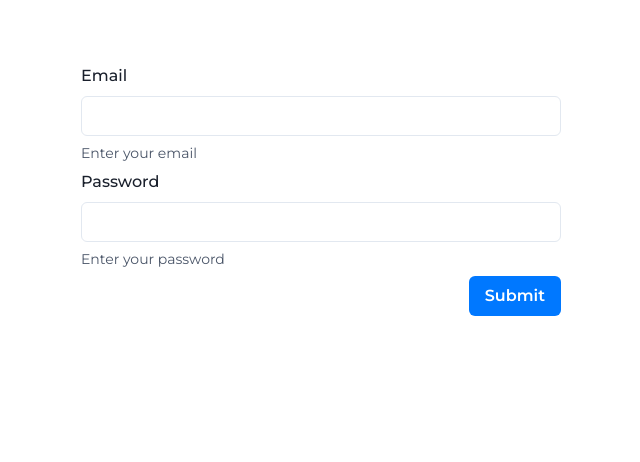
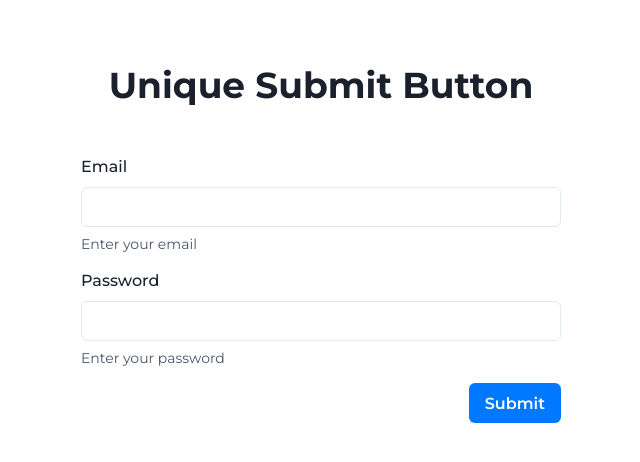
Before and after one commit to 1407arjun/unique-submit-button, a Next.js app: page / in a window 1280 px wide. Shown: the top 462 px of the page, without its empty margins (319-959 px from the left). Built offline with nearby package versions, Linux system fonts and the light colour scheme.

Commit message:
Finishing touches to UI

```diff
--- a/src/pages/index.tsx
+++ b/src/pages/index.tsx
@@ -1,4 +1,11 @@
-import { Container, Button, Input, VStack, Center } from "@chakra-ui/react"
+import {
+    Container,
+    Button,
+    Input,
+    VStack,
+    Center,
+    Heading
+} from "@chakra-ui/react"
 import {
     FormControl,
     FormLabel,
@@ -55,7 +62,10 @@ const Home: NextPage = () => {
     return (
         <Container minH="100vh" maxW="container.sm">
             <Head />
-            <VStack p={{ base: 8, md: 16 }}>
+            <VStack p={{ base: 8, md: 16 }} spacing={4}>
+                <Heading mb={{ base: 4, md: 8 }} textAlign="center">
+                    Unique Submit Button
+                </Heading>
                 <FormControl isInvalid={isEmailError}>
                     <FormLabel>Email</FormLabel>
                     <Input
```
